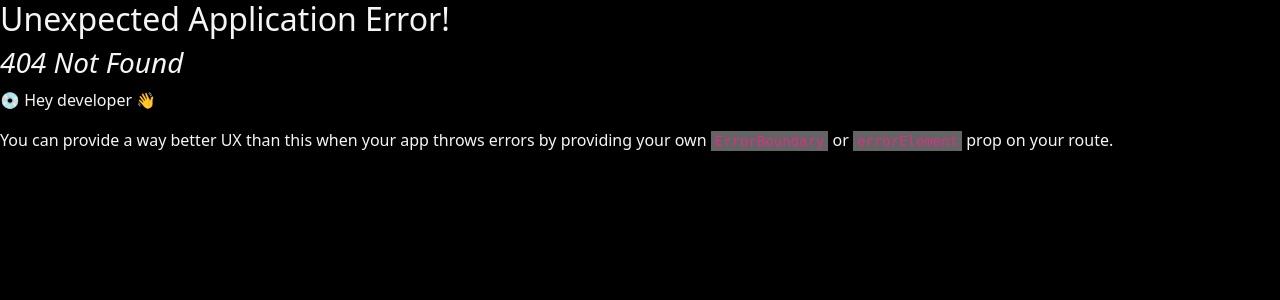
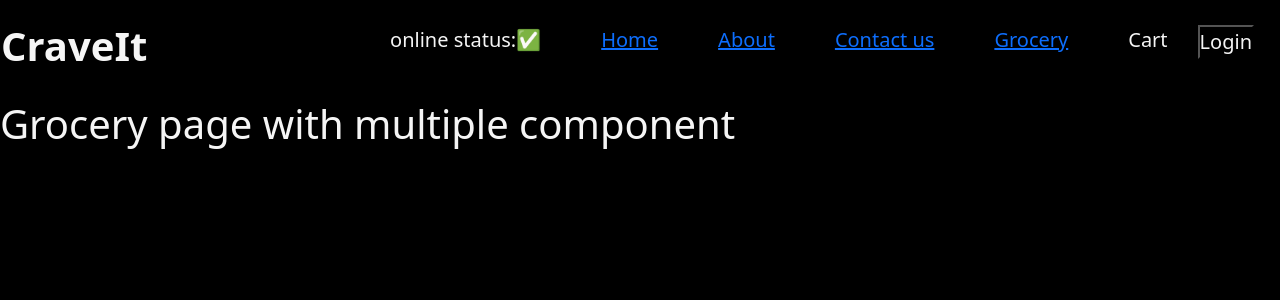
Before and after one commit to nishisinghal/Food4U, a React (Vite) app: page /grocery in a window 1280 px wide. Before the commit this address had no page. Shown: the top 300 px of the page. Built offline with nearby package versions, Linux system fonts and the light colour scheme.

Commit message:
optimizing app

```diff
--- a/package.json
+++ b/package.json
@@ -11,10 +11,12 @@
     "preview": "vite preview"
   },
   "dependencies": {
+    "@tailwindcss/vite": "^4.0.3",
     "bootstrap": "^5.3.3",
     "react": "^18.3.1",
     "react-dom": "^18.3.1",
-    "react-router-dom": "^6.28.0"
+    "react-router-dom": "^6.28.0",
+    "tailwindcss": "^4.0.3"
   },
   "devDependencies": {
     "@eslint/js": "^9.11.1",
--- a/src/component/Body.jsx
+++ b/src/component/Body.jsx
@@ -3,6 +3,7 @@ import Shimmer from "./Shimmer";
 import Search_Button from "./Search_Button";
 import Resto_cart from "./Restocart";
 import { Link } from "react-router-dom";
+import useonlinestatus from "../utils/useonlinestatus";
 
 
 
@@ -24,6 +25,7 @@ const Body = () =>{
     useEffect(()=>{Fetchdata()}, []);
     console.log(filteredlist[0]?.info?.id);
 
+    if(useonlinestatus() === false) return (<h1>Plese check your internet connection...</h1>)
 
     return listofrest.length === 0 ? <Shimmer /> : (
     <>
--- /dev/null
+++ b/src/component/Grocery.jsx
@@ -0,0 +1,4 @@
+const Grocery=()=>{
+    return <h1> Grocery page with multiple component</h1>
+}
+export default Grocery;
--- a/src/component/Header.jsx
+++ b/src/component/Header.jsx
@@ -1,8 +1,12 @@
-import { useState } from "react";
+import { useState} from "react";
 import { Link } from "react-router-dom";
+import useonlinestatus from "../utils/useonlinestatus";
+import Grocery from "./Grocery";
 
 const Header =()=>{
   const [log_btn, setlog_btn]= useState("Login");
+  const onlinestatus=useonlinestatus();
+
     return(
     <div className='Header'>
       <div className='logo'>
@@ -11,9 +15,11 @@ const Header =()=>{
 
       <div className='nav-item'>
         <ul>
+          <li> online status:{onlinestatus ? "✅" : "🔴"} </li>
           <li><Link to='/'>Home</Link></li>
           <li><Link to='/about'>About</Link></li>
           <li><Link to='/contactus'>Contact us</Link></li>
+          <li><Link to='/grocery'>Grocery</Link></li>
           <li>Cart</li>
          <button className="log-btm" onClick={()=>{ log_btn === "Login" ? setlog_btn("Logout"): setlog_btn("Login")}}>{log_btn}</button>
 
--- a/src/main.jsx
+++ b/src/main.jsx
@@ -1,3 +1,4 @@
+import { lazy, Suspense } from 'react'
 import { StrictMode } from 'react'
 import { createRoot } from 'react-dom/client'
 // import App from './App.jsx'
@@ -23,6 +24,7 @@ function Applayout() {
 
   )
 }
+const Grocery = lazy(()=> import('./component/Grocery'));
 
 const appRouter = createBrowserRouter([
   {
@@ -40,6 +42,11 @@ const appRouter = createBrowserRouter([
         {
           path: '/contactus',
           element:<Contactus />
+
+        },
+        {
+          path: '/grocery',
+          element:<Grocery />
 
         },
         {
--- /dev/null
+++ b/src/utils/useonlinestatus.jsx
@@ -0,0 +1,16 @@
+import { useState , useEffect } from "react";
+const useonlinestatus=()=>{
+
+    const [onlinestatus,setstatus]=useState(true);
+    useEffect(()=>{
+        window.addEventListener("offline", ()=>{
+           setstatus(false)
+        })
+        window.addEventListener("online", ()=>{
+            setstatus(true)
+         })
+    })
+    return onlinestatus;
+
+}
+export default useonlinestatus;
```
Also changed, not shown: 1 other file (tests, documents, lock files or other folders).
